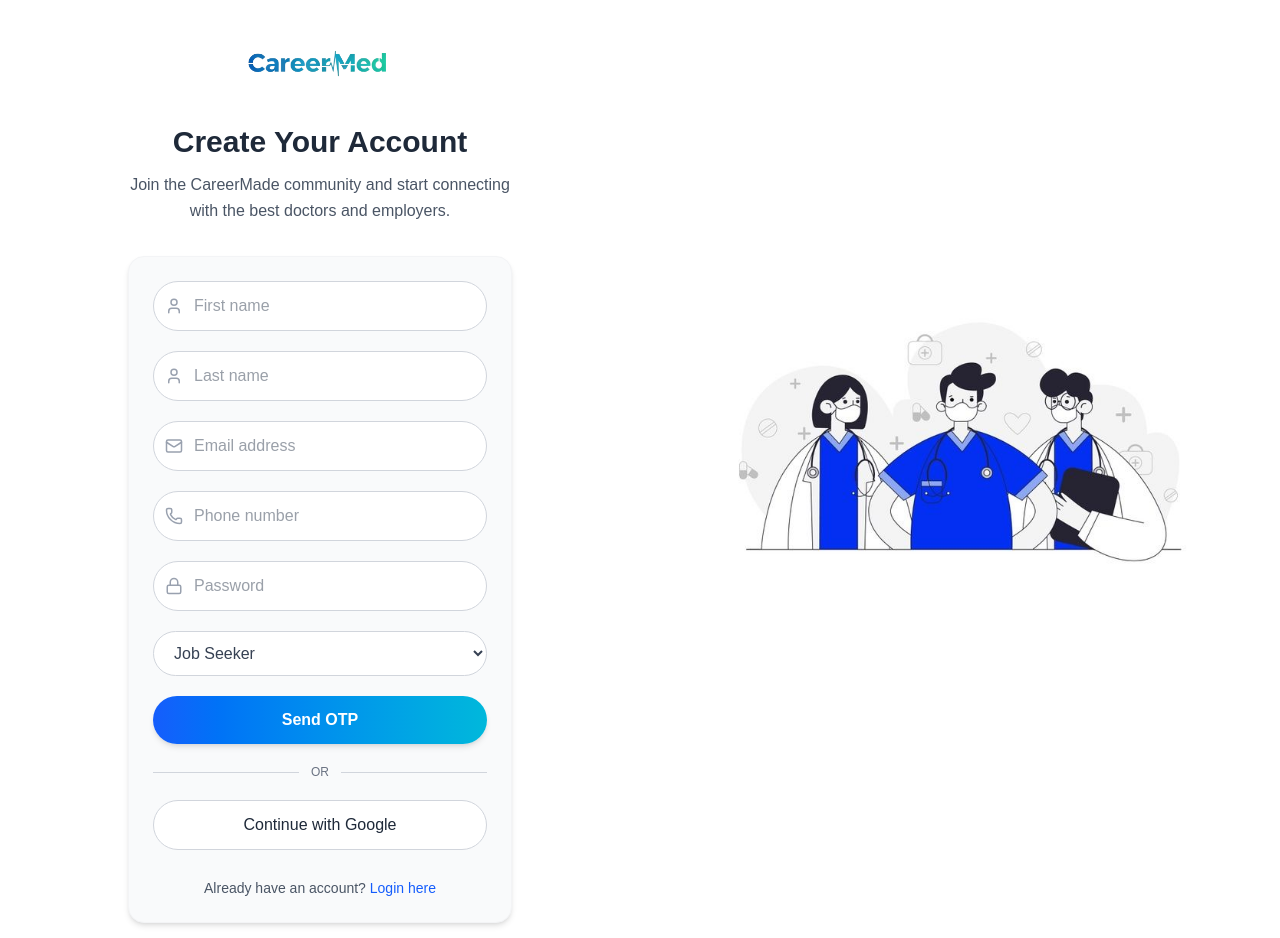
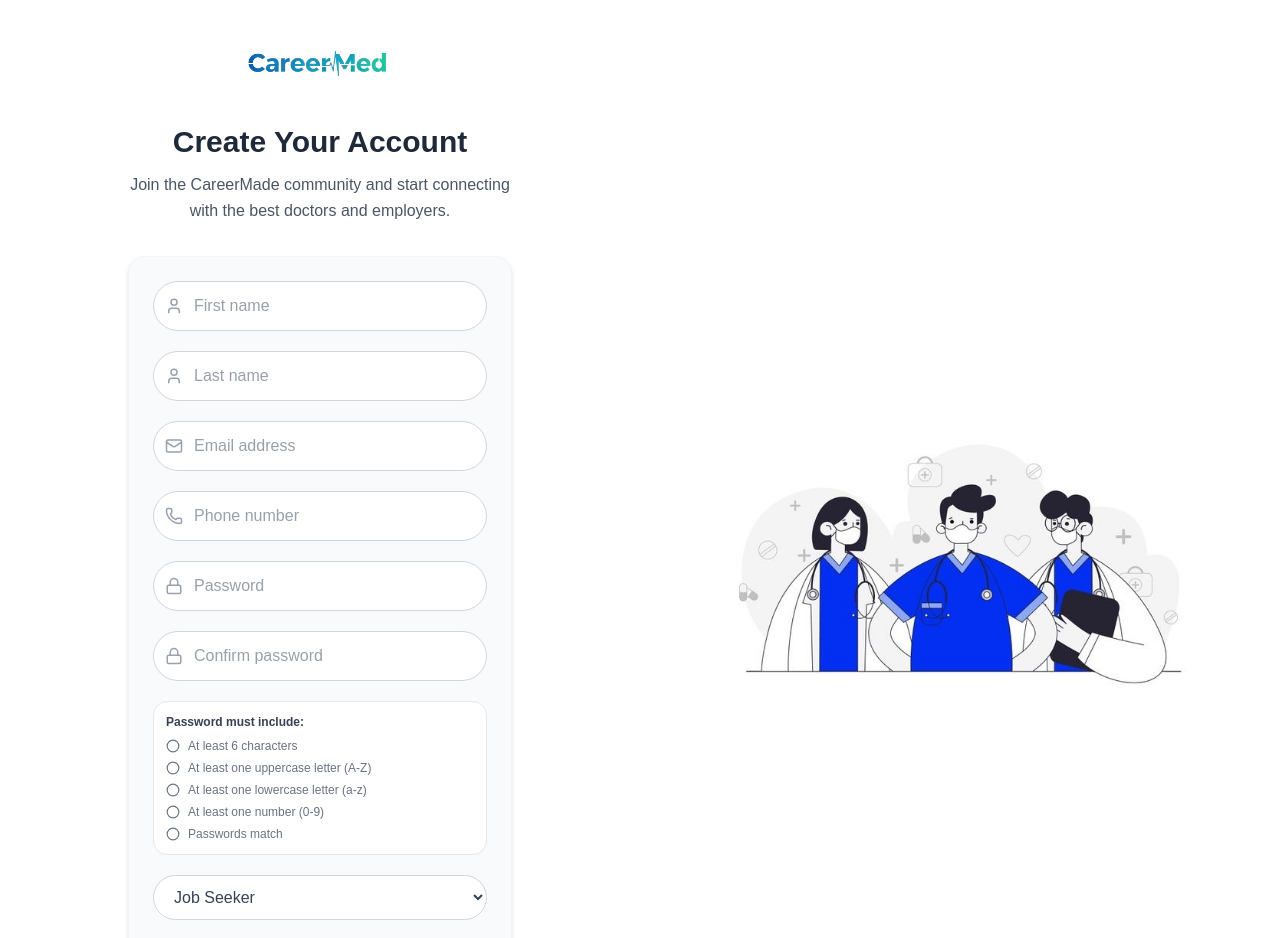
Before and after one commit to v-siddarth/CareerMade-frontend, a Next.js app: page /register in a window 1280 px wide. Shown: the top 938 px of the page. Built offline with nearby package versions, Linux system fonts and the light colour scheme; no server answers; a web font is replaced by a local one.

Commit message:
password validation and checklist components for registration and forgot password pages

```diff
--- /dev/null
+++ b/app/components/PasswordChecklist.tsx
@@ -0,0 +1,43 @@
+import { CheckCircle2, Circle } from "lucide-react";
+import { getPasswordRules } from "@/lib/password-rules";
+
+type PasswordChecklistProps = {
+  password: string;
+  confirmPassword?: string;
+  showConfirmRule?: boolean;
+};
+
+const PasswordChecklist = ({
+  password,
+  confirmPassword = "",
+  showConfirmRule = false,
+}: PasswordChecklistProps) => {
+  const rules = getPasswordRules(password);
+  const confirmValid = password.length > 0 && confirmPassword.length > 0 && password === confirmPassword;
+
+  return (
+    <div className="rounded-xl border border-gray-200 bg-white p-3">
+      <p className="text-xs font-semibold text-gray-700 mb-2">Password must include:</p>
+      <div className="space-y-1.5">
+        {rules.map((rule) => (
+          <div
+            key={rule.key}
+            className={`flex items-center gap-2 text-xs ${rule.valid ? "text-green-600" : "text-gray-500"}`}
+          >
+            {rule.valid ? <CheckCircle2 size={14} /> : <Circle size={14} />}
+            <span>{rule.label}</span>
+          </div>
+        ))}
+
+        {showConfirmRule && (
+          <div className={`flex items-center gap-2 text-xs ${confirmValid ? "text-green-600" : "text-gray-500"}`}>
+            {confirmValid ? <CheckCircle2 size={14} /> : <Circle size={14} />}
+            <span>Passwords match</span>
+          </div>
+        )}
+      </div>
+    </div>
+  );
+};
+
+export default PasswordChecklist;
--- a/app/forgot-password/page.tsx
+++ b/app/forgot-password/page.tsx
@@ -1,11 +1,16 @@
 "use client";
 
-import { useState } from "react";
+import { useEffect, useRef, useState } from "react";
 import { Mail, Lock } from "lucide-react";
 import toast from "react-hot-toast";
+import { useRouter } from "next/navigation";
 import { apiFetch } from "@/lib/api-client";
+import PasswordChecklist from "@/app/components/PasswordChecklist";
+import { isPasswordValid } from "@/lib/password-rules";
 
 const ForgotPasswordPage = () => {
+  const router = useRouter();
+  const redirectTimeoutRef = useRef<ReturnType<typeof setTimeout> | null>(null);
   const [email, setEmail] = useState("");
   const [otp, setOtp] = useState("");
   const [password, setPassword] = useState("");
@@ -41,6 +46,11 @@ const ForgotPasswordPage = () => {
       return;
     }
 
+    if (!isPasswordValid(password)) {
+      setMessage("Password must satisfy all listed rules.");
+      return;
+    }
+
     if (password !== confirmPassword) {
       setMessage("Passwords do not match.");
       return;
@@ -60,6 +70,9 @@ const ForgotPasswordPage = () => {
       setPassword("");
       setConfirmPassword("");
       setOtpSent(false);
+      redirectTimeoutRef.current = setTimeout(() => {
+        router.push("/login");
+      }, 1200);
     } catch (error) {
       const errorMessage = error instanceof Error ? error.message : "Failed to reset password";
       setMessage(errorMessage);
@@ -68,6 +81,14 @@ const ForgotPasswordPage = () => {
       setLoading(false);
     }
   };
+
+  useEffect(() => {
+    return () => {
+      if (redirectTimeoutRef.current) {
+        clearTimeout(redirectTimeoutRef.current);
+      }
+    };
+  }, []);
 
   return (
     <div className="min-h-screen flex items-center justify-center bg-white px-4">
@@ -127,6 +148,8 @@ const ForgotPasswordPage = () => {
                 className="w-full pl-10 pr-4 py-3 rounded-full border border-gray-300 focus:border-[#155DFC] focus:ring-2 focus:ring-[#155DFC] outline-none"
               />
             </div>
+
+            <PasswordChecklist password={password} confirmPassword={confirmPassword} showConfirmRule />
           </>
         )}
 
--- a/app/register/page.tsx
+++ b/app/register/page.tsx
@@ -5,6 +5,8 @@ import { User, Mail, Lock, Phone } from "lucide-react";
 import { useRouter } from "next/navigation";
 import toast from "react-hot-toast";
 import { apiFetch, authStorage } from "@/lib/api-client";
+import PasswordChecklist from "@/app/components/PasswordChecklist";
+import { isPasswordValid } from "@/lib/password-rules";
 
 const resolveRolePath = (role?: string) => {
     if (role === "jobseeker") return "/dashboard/jobseeker";
@@ -19,6 +21,7 @@ const Register = () => {
     const [loading, setLoading] = useState(false);
     const [otpSent, setOtpSent] = useState(false);
     const [otp, setOtp] = useState("");
+    const [confirmPassword, setConfirmPassword] = useState("");
     const [message, setMessage] = useState("");
     const [formData, setFormData] = useState({
         firstName: "",
@@ -96,9 +99,12 @@ const Register = () => {
                 clientErrors.push("Please enter a valid email address");
             }
 
-            const pwdRegex = /(?=.*[a-z])(?=.*[A-Z])(?=.*\d).{6,}/;
-            if (!pwdRegex.test(formData.password)) {
-                clientErrors.push("Password must be 6+ chars and include upper, lower, and a number");
+            if (!isPasswordValid(formData.password)) {
+                clientErrors.push("Password must satisfy all listed rules");
+            }
+
+            if (formData.password !== confirmPassword) {
+                clientErrors.push("Password and confirm password must match");
             }
 
             if (formData.firstName.trim().length < 2 || formData.firstName.trim().length > 50) {
@@ -163,6 +169,7 @@ const Register = () => {
                     phone: "",
                     role: "jobseeker",
                 });
+                setConfirmPassword("");
                 setOtp("");
                 setOtpSent(false);
             }
@@ -294,6 +301,26 @@ const Register = () => {
                         />
                     </div>
 
+                    {/* Confirm Password */}
+                    <div className="relative group">
+                        <Lock className="absolute left-3 top-1/2 -translate-y-1/2 text-gray-400" size={18} />
+                        <input
+                            type="password"
+                            name="confirmPassword"
+                            value={confirmPassword}
+                            onChange={(e) => setConfirmPassword(e.target.value)}
+                            placeholder="Confirm password"
+                            required
+                            className="w-full pl-10 pr-4 py-3 rounded-full border border-gray-300 focus:border-[#155DFC] focus:ring-2 focus:ring-[#155DFC] outline-none text-gray-700 bg-white transition-all"
+                        />
+                    </div>
+
+                    <PasswordChecklist
+                        password={formData.password}
+                        confirmPassword={confirmPassword}
+                        showConfirmRule
+                    />
+
                     {/* Role Selector */}
                     <select
                         name="role"
--- /dev/null
+++ b/lib/password-rules.ts
@@ -0,0 +1,31 @@
+export type PasswordRule = {
+  key: "length" | "uppercase" | "lowercase" | "number";
+  label: string;
+  valid: boolean;
+};
+
+export const getPasswordRules = (password: string): PasswordRule[] => [
+  {
+    key: "length",
+    label: "At least 6 characters",
+    valid: password.length >= 6,
+  },
+  {
+    key: "uppercase",
+    label: "At least one uppercase letter (A-Z)",
+    valid: /[A-Z]/.test(password),
+  },
+  {
+    key: "lowercase",
+    label: "At least one lowercase letter (a-z)",
+    valid: /[a-z]/.test(password),
+  },
+  {
+    key: "number",
+    label: "At least one number (0-9)",
+    valid: /\d/.test(password),
+  },
+];
+
+export const isPasswordValid = (password: string): boolean =>
+  getPasswordRules(password).every((rule) => rule.valid);
```
